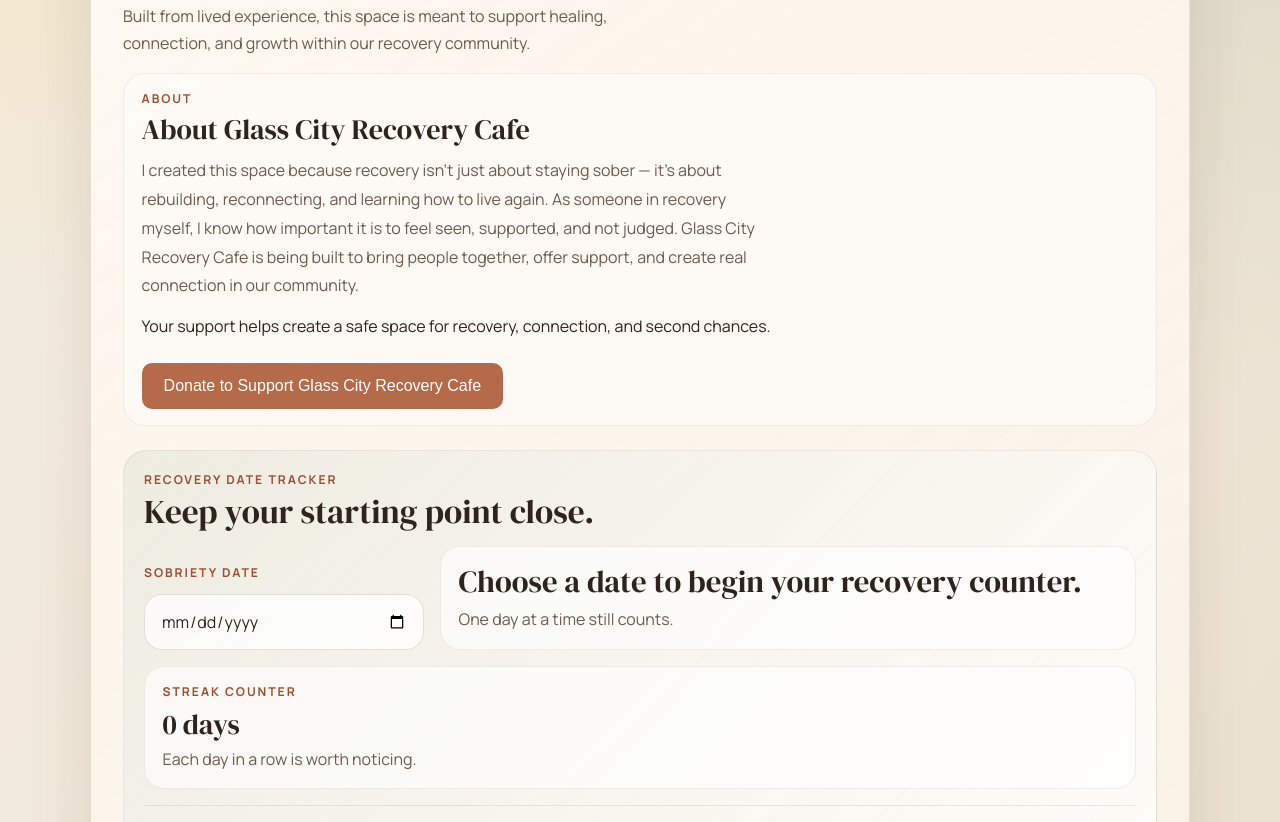
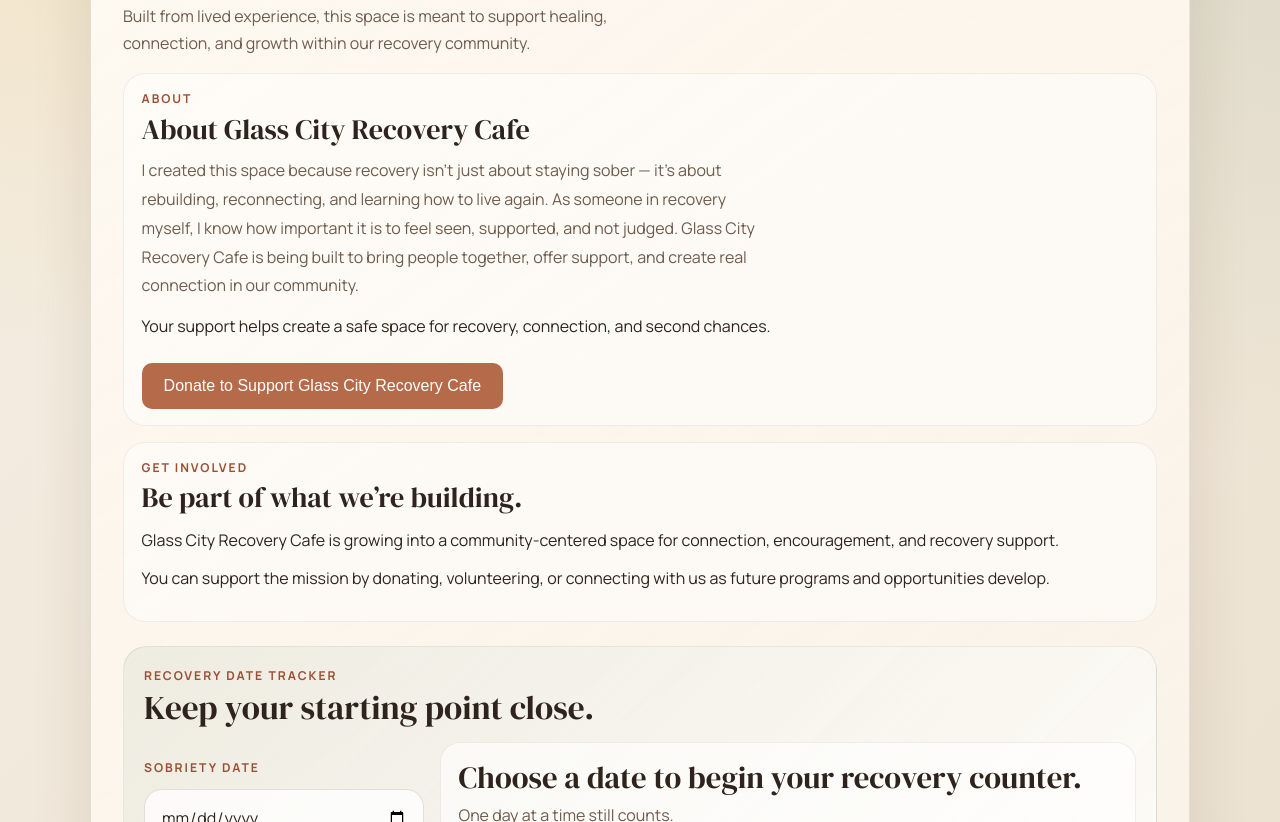
Before and after one commit to latashaalexanderla-lab/recovery-app, a plain HTML site: page index.html in a window 1280 px wide. Shown: the part 395-1217 px from the top of the page. Drawn offline with Linux system fonts and the light colour scheme.

Commit message:
Add Get Involved section

```diff
--- a/index.html
+++ b/index.html
@@ -58,6 +58,18 @@ Your support helps create a safe space for recovery, connection, and second chan
   </button>
 </a>
         </section>
+        <section class="about-card" aria-labelledby="getInvolvedHeading">
+  <p class="tracker-label">Get Involved</p>
+  <h2 id="getInvolvedHeading">Be part of what we’re building.</h2>
+
+  <p>
+    Glass City Recovery Cafe is growing into a community-centered space for connection, encouragement, and recovery support.
+  </p>
+
+  <p>
+    You can support the mission by donating, volunteering, or connecting with us as future programs and opportunities develop.
+  </p>
+</section>
         <section class="tracker-card" aria-labelledby="trackerHeading">
           <div class="tracker-copy">
             <p class="tracker-label">Recovery Date Tracker</p>
```
